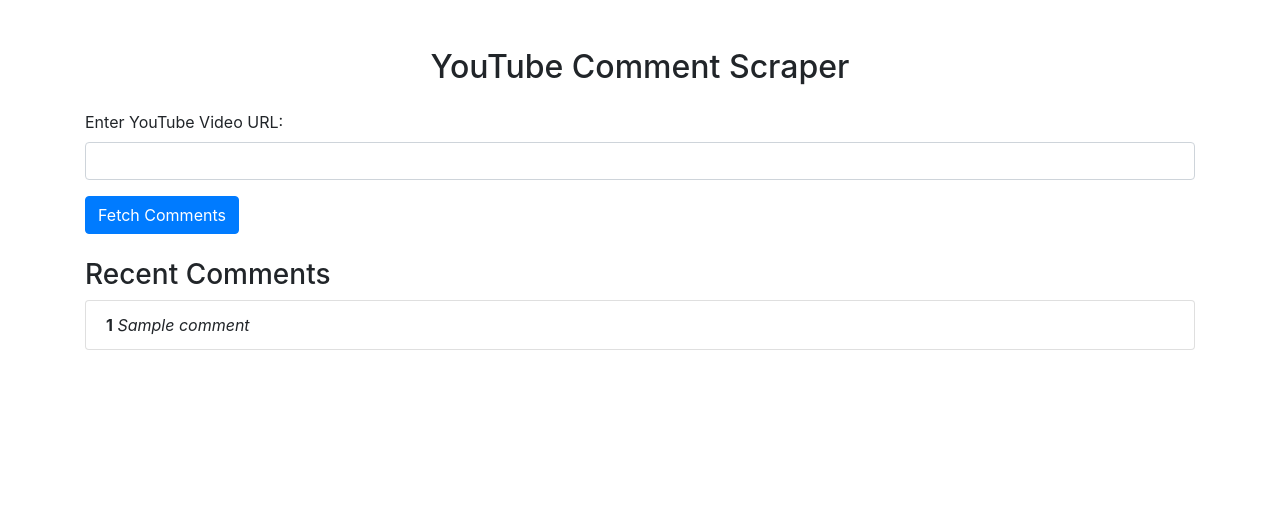
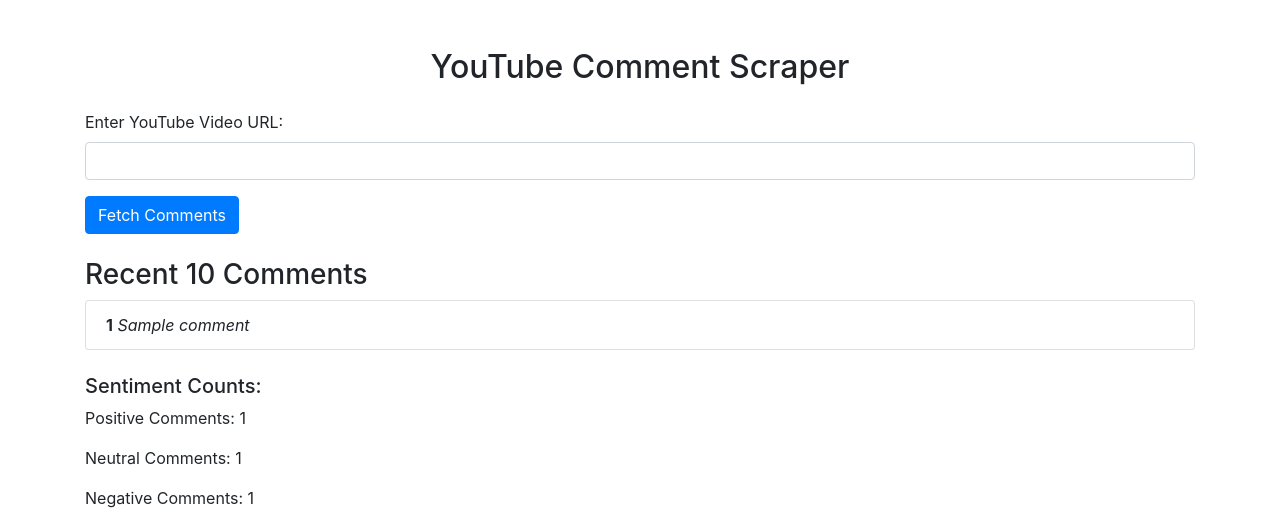
Before and after one commit to davydantoniuk/youtube-sentiment-analyser, a Flask app: template app/templates/index.html in a window 1280 px wide. Shown: the top 514 px of the page. Before the commit the page ends 350 px from the top, so only its background shows below. Run offline with Flask 3, Linux system fonts and the light colour scheme; the template is opened without the code that fills it: most values are stand-ins (such as "Sample title", 1, 10 or a date in 2020); parts of the project's set-up code (start-up, migrations or seed data) failed here and were passed over; some libraries are stand-ins or nearby versions.

Commit message:
Add sentiment analysis and visualization for YouTube comments

```diff
--- a/app/app.py
+++ b/app/app.py
@@ -1,6 +1,7 @@
 from flask import Flask, render_template, request, jsonify
 from comments.parse_comments import process_video_comments, init_db
 from models.classify_comments import classify_comment
+from visualization.visualization_functions import create_sentiment_barplot
 import sqlite3
 import os
 import re
@@ -31,11 +32,44 @@
         num_new_comments = process_video_comments(video_id, DB_FILE)
         conn = sqlite3.connect(DB_FILE)
         cursor = conn.cursor()
+
+        # Analyze all comments for overall sentiment counts
         cursor.execute(
-            "SELECT comment_text, published_at FROM comments WHERE video_id=? ORDER BY published_at DESC LIMIT 10;", (video_id,))
-        comments = cursor.fetchall()
+            "SELECT comment_text FROM comments WHERE video_id=?", (video_id,))
+        all_comments = cursor.fetchall()
+        pos_count = 0
+        neu_count = 0
+        neg_count = 0
+        for c in all_comments:
+            sentiment = classify_comment(c[0])
+            if sentiment == 0:
+                neg_count += 1
+            elif sentiment == 1:
+                neu_count += 1
+            else:
+                pos_count += 1
+
+        plot_data = create_sentiment_barplot(pos_count, neu_count, neg_count)
+
+        # Fetch only the last 10 comments for display
+        cursor.execute(
+            "SELECT comment_text, published_at FROM comments WHERE video_id=? ORDER BY published_at DESC LIMIT 10;",
+            (video_id,)
+        )
+        recent_comments = cursor.fetchall()
+
         conn.close()
-        return render_template("index.html", message=f"Added {num_new_comments} new comments to database!", video_id=video_id, comments=comments)
+
+        return render_template(
+            "index.html",
+            message=f"Added {num_new_comments} new comments to database!",
+            video_id=video_id,
+            comments=recent_comments,
+            positive_count=pos_count,
+            neutral_count=neu_count,
+            negative_count=neg_count,
+            plot_data=plot_data
+        )
 
     return render_template("index.html")
 
--- a/app/templates/index.html
+++ b/app/templates/index.html
@@ -25,7 +25,7 @@
 
         {% if comments %}
         <div class="mt-4">
-            <h3>Recent Comments</h3>
+            <h3>Recent 10 Comments</h3>
             <ul class="list-group">
                 {% for comment in comments %}
                 <li class="list-group-item">
@@ -33,6 +33,16 @@
                 </li>
                 {% endfor %}
             </ul>
+        </div>
+        <div class="mt-4">
+            <h5>Sentiment Counts:</h5>
+            <p>Positive Comments: {{ positive_count }}</p>
+            <p>Neutral Comments: {{ neutral_count }}</p>
+            <p>Negative Comments: {{ negative_count }}</p>
+        </div>
+        <div class="mt-4">
+            <h5>Sentiment Bar Plot</h5>
+            <img src="{{ plot_data }}" alt="Sentiment Analysis Bar Plot" />
         </div>
         {% endif %}
     </div>
```
Also changed, not shown: app/visualization/visualization_functions.py (added, +27 -0 lines).
